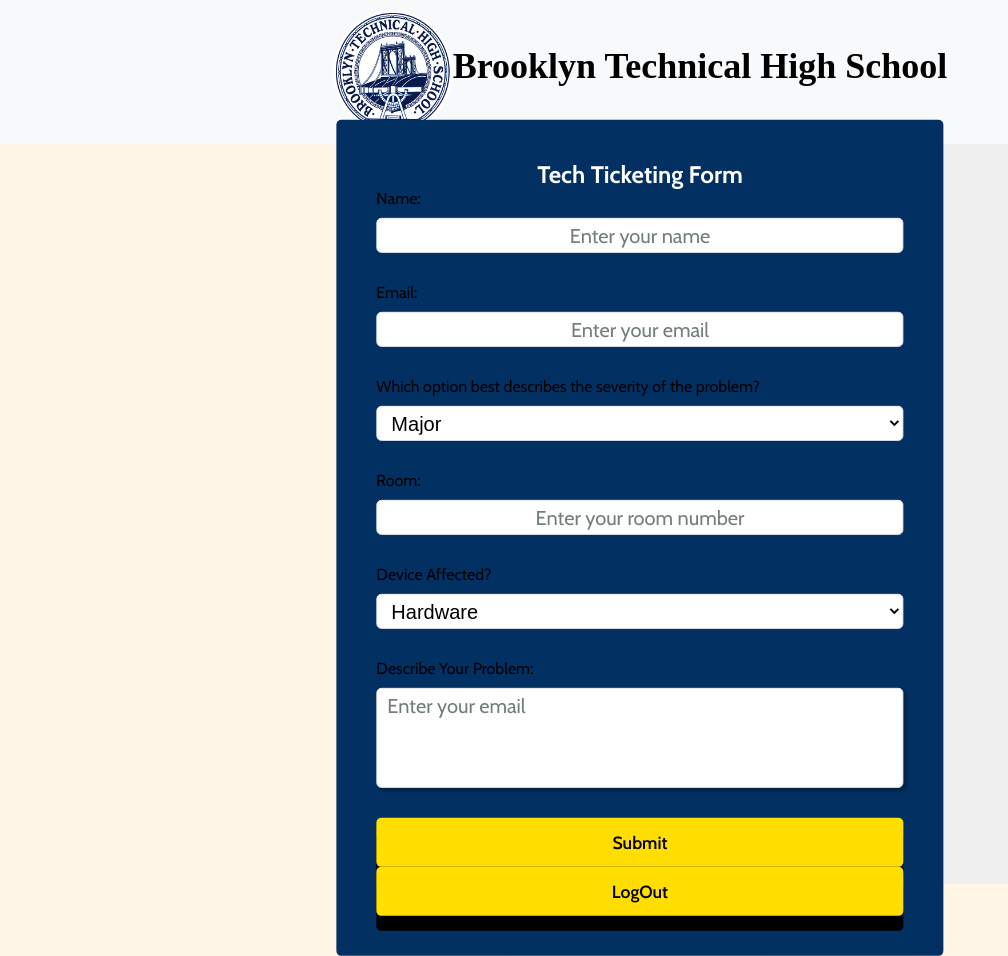
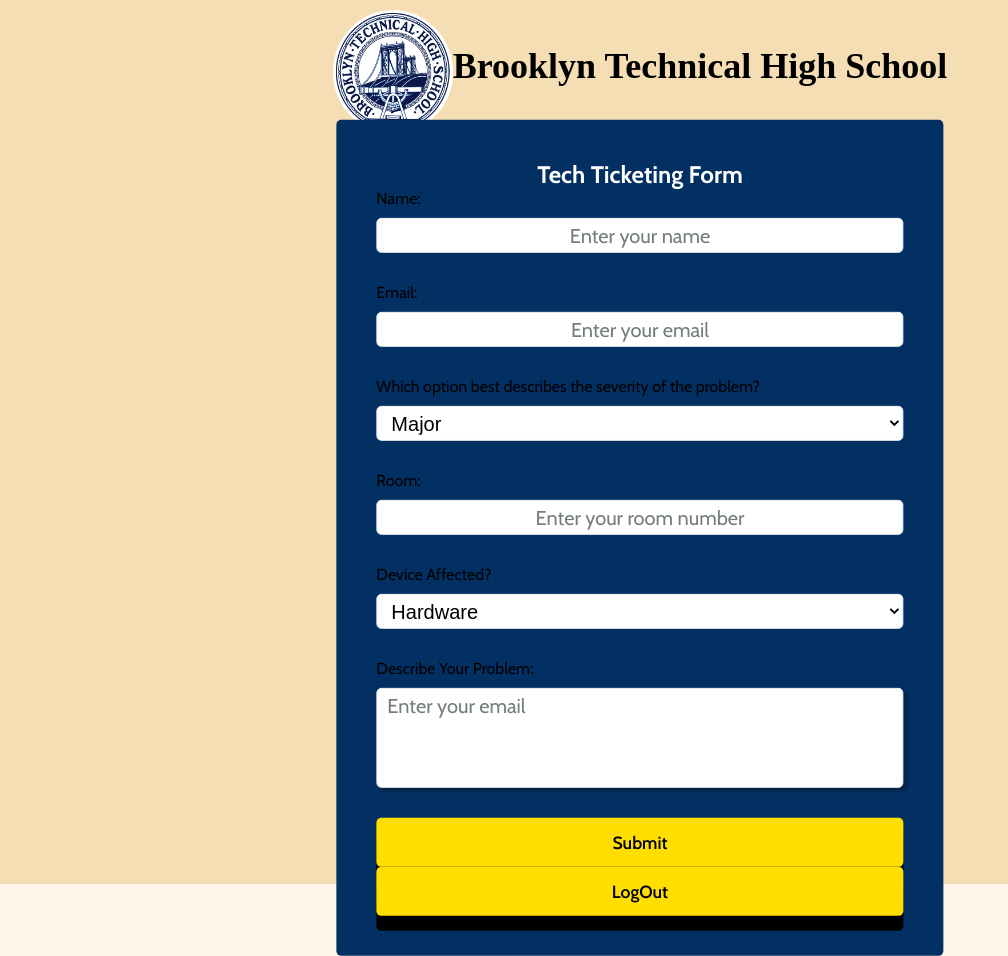
Before and after one commit to DhundupR/Tech-Ticketing-App-Proj, a plain HTML site: page index.html in a window 1280 px wide. Shown: the whole page, without its empty margins (0-1008 px from the left). Drawn offline with nearby package versions, Linux system fonts and the light colour scheme; a web font is replaced by a local one.

Commit message:
Fixed colors for the logged-in-view

```diff
--- a/index.css
+++ b/index.css
@@ -81,6 +81,8 @@
     display: flex;
     flex-direction: column;
     gap: 1em;
+
+
 }
 
 * /*=== User Section === */
@@ -166,6 +168,7 @@
     border-radius: var(--element-border-radius);
     width: 100%;
     box-sizing: border-box;
+    background-color: wheat;
 
     --border-width: 2px;
     --element-border-radius: 5px;
@@ -314,7 +317,7 @@
 }
 
 #logged-in-view {
-
+    background-color: wheat;
     display: none;
 }
 /* === Post Section === */
@@ -362,7 +365,7 @@
 
 header {
     width: 100%;
-    background-color: #f8f9fa;
+    background-color: wheat;
     padding: 10px 0;
     position: absolute;
     top: 0;
```
